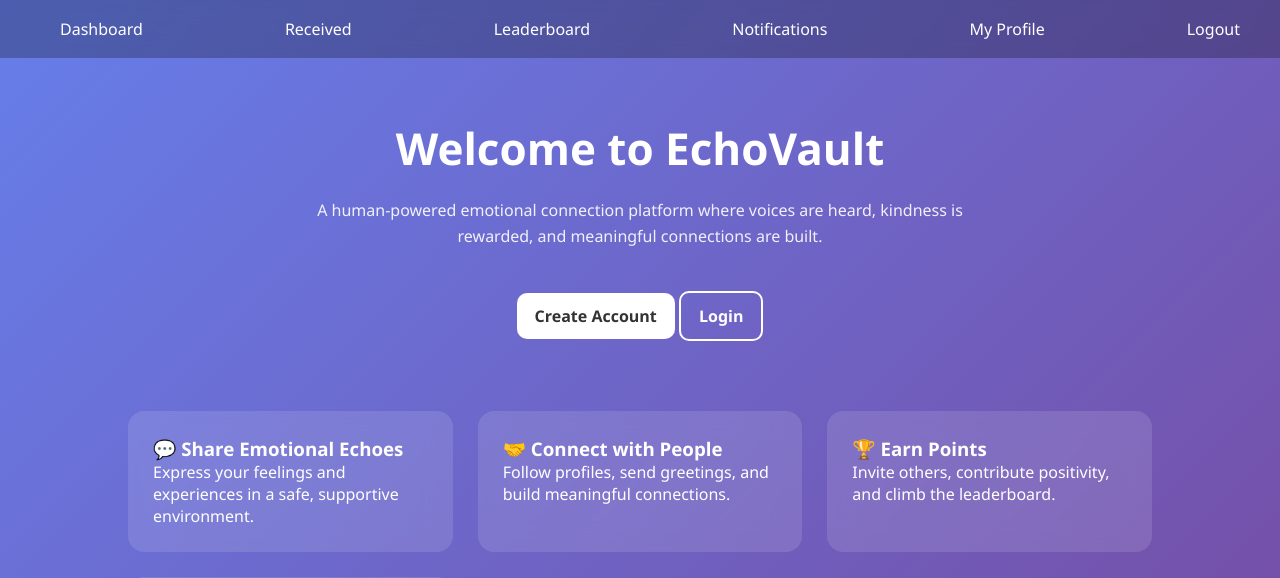
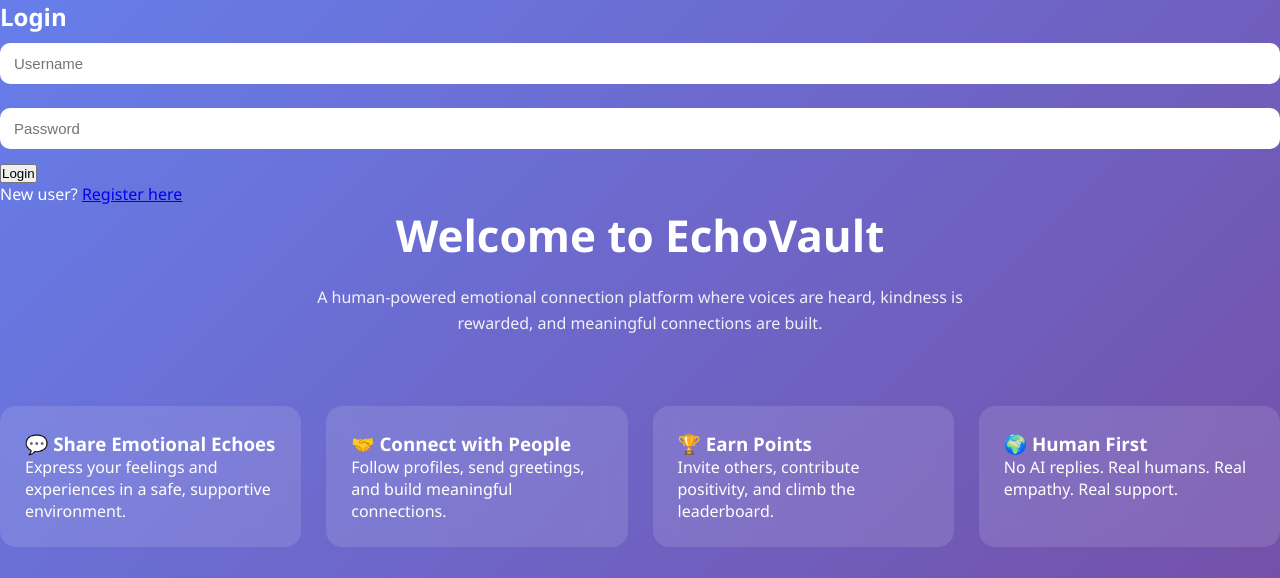
Before and after one commit to yashaswini-nalavala/Echovault-resilience-network, a Flask app: page / in a window 1280 px wide. Shown: the top 578 px of the page. Run offline with Flask 3, Linux system fonts and the light colour scheme.

Commit message:
Replace index.html with login form and features
Removed old content and added a new login form along with the hero and features sections.

```diff
--- a/templates/index.html
+++ b/templates/index.html
@@ -1,6 +1,22 @@
-{% extends "base.html" %}
+<!DOCTYPE html>
+<html>
+<head>
+<title>Login - Echo App</title>
+<link rel="stylesheet" href="{{ url_for('static', filename='style.css') }}">
+</head>
+<body>
 
-{% block content %}
+<div class="auth-box">
+<h2>Login</h2>
+<form method="POST" action="/login">
+<input type="text" name="username" placeholder="Username" required><br>
+<input type="password" name="password" placeholder="Password" required><br>
+<button type="submit">Login</button>
+</form>
+
+<p>New user? <a href="/register">Register here</a></p>
+</div>
+
 
 <div class="hero-section">
     <h1>Welcome to EchoVault</h1>
@@ -9,16 +25,6 @@
         kindness is rewarded, and meaningful connections are built.
     </p>
 
-    {% if not session.get('user_id') %}
-        <div class="hero-buttons">
-            <a href="/register" class="btn">Create Account</a>
-            <a href="/login" class="btn btn-outline">Login</a>
-        </div>
-    {% else %}
-        <div class="hero-buttons">
-            <a href="/dashboard" class="btn">Go to Dashboard</a>
-        </div>
-    {% endif %}
 </div>
 
 
@@ -46,4 +52,5 @@
 
 </div>
 
-{% endblock %}
+</body>
+</html>
```
